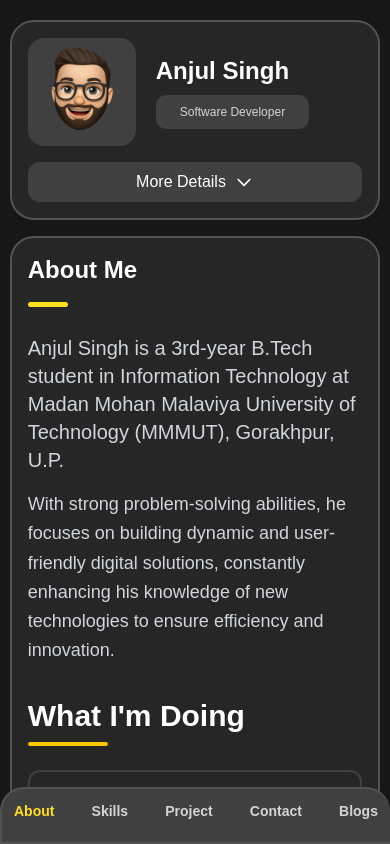
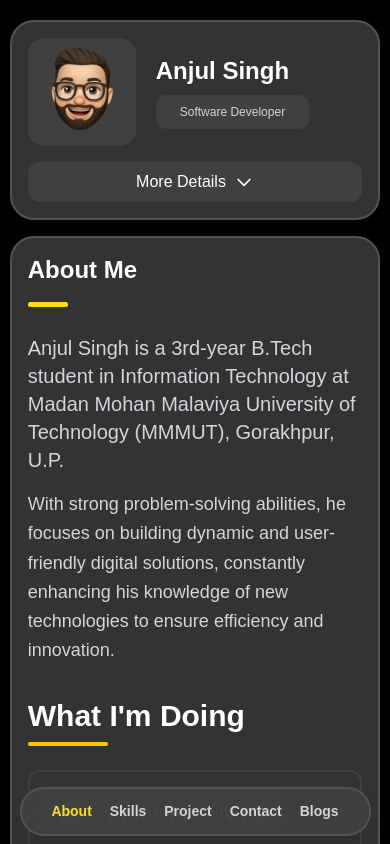
Before and after one commit to npmanjul/Anjuls-Portfolio, a Next.js app: page / in a window 390 px wide. Shown: the top 844 px of the page. Built offline with nearby package versions, Linux system fonts and the light colour scheme.

Commit message:
fix navigation bar

```diff
--- a/src/app/page.tsx
+++ b/src/app/page.tsx
@@ -5,16 +5,17 @@ import Skills from "./page/skills";
 import Project from "./page/project";
 import Contact from "./page/contact";
 import Image from "next/image";
+import Navigation from "../components/navigation/Navigation";
 
 export default function Home() {
   const [activeTab, setActiveTab] = useState("about");
   const [showMobileMenu, setShowMobileMenu] = useState(false);
 
   return (
-    <div className="flex items-center justify-center h-full lg:h-screen w-full min-h-[100vh]  bg-neutral-900">
+    <div className="relative flex items-center justify-center h-full lg:h-screen w-full min-h-[100vh]  bg-black">
       <div className="lg:max-w-[1500px] py-5 pb-15 lg:py-15 w-full flex lg:flex-row flex-col items-center lg:items-start justify-start lg:justify-center gap-4 md:gap-6 h-full">
         {/* left part */}
-        <div className="flex flex-col items-center justify-center border-2 border-neutral-600 bg-neutral-800 h-auto lg:h-full w-[95%] lg:w-[25%] xl:w-[20%]  rounded-3xl max-h-[auto] lg:max-h-[1000px] p-4 sm:p-8 lg:p-0">
+        <div className="flex flex-col items-center justify-center border-2 border-neutral-600 bg-white/20 backdrop-blur-sm h-auto lg:h-full w-[95%] lg:w-[25%] xl:w-[20%]  rounded-3xl max-h-[auto] lg:max-h-[1000px] p-4 sm:p-8 lg:p-0">
           <div className="flex flex-col items-center justify-evenly w-full h-full lg:pt-5">
             <div className="flex flex-row lg:flex-col items-center justify-start lg:justify-center gap-5 md:gap-10 lg:gap-2 w-full">
               <div className="bg-neutral-700 p-1 rounded-2xl">
@@ -348,50 +349,9 @@ export default function Home() {
         </div>
 
         {/* Right Part */}
-        <div className="relative bg-neutral-800 border-2 border-neutral-600 h-auto lg:h-full w-[95%] lg:w-[60%] max-h-[100%]  lg:max-h-[1000px] rounded-3xl overflow-y-auto scrollbar-hide">
-          <div className="fixed lg:sticky bottom-0 lg:bottom-auto left-0 lg:left-auto right-0 lg:right-auto w-full lg:w-[60%] p-3 lg:p-5 bg-neutral-700 border-t-2 lg:border-t-0 border-l-2 border-b-2 border-neutral-600 rounded-t-3xl lg:rounded-t-none lg:rounded-bl-3xl ml-auto to-transparent z-50">
-            <div className="w-full flex items-center justify-between lg:justify-evenly font-bold text-[14px] lg:text-[16px] text-neutral-300 overflow-x-auto">
-              <button
-                className={`pb-2 cursor-pointer whitespace-nowrap ${
-                  activeTab === "about" ? "font-bold text-yellow-300" : ""
-                }`}
-                onClick={() => setActiveTab("about")}
-              >
-                About
-              </button>
-              <button
-                className={`pb-2 cursor-pointer whitespace-nowrap ${
-                  activeTab === "skills" ? "font-bold text-yellow-300" : ""
-                }`}
-                onClick={() => setActiveTab("skills")}
-              >
-                Skills
-              </button>
-              <button
-                className={`pb-2 cursor-pointer whitespace-nowrap ${
-                  activeTab === "projects" ? "font-bold text-yellow-300" : ""
-                }`}
-                onClick={() => setActiveTab("projects")}
-              >
-                Project
-              </button>
-              <button
-                className={`pb-2 cursor-pointer whitespace-nowrap ${
-                  activeTab === "contact" ? "font-bold text-yellow-300" : ""
-                }`}
-                onClick={() => setActiveTab("contact")}
-              >
-                Contact
-              </button>
-              <button
-                className={`pb-2 cursor-pointer whitespace-nowrap ${
-                  activeTab === "blogs" ? "font-bold text-yellow-300" : ""
-                }`}
-                onClick={() => setActiveTab("blogs")}
-              >
-                Blogs
-              </button>
-            </div>
+        <div className="relative bg-white/20 backdrop-blur-sm border-2 border-neutral-600 h-auto lg:h-full w-[95%] lg:w-[60%] max-h-[100%]  lg:max-h-[1000px] rounded-3xl overflow-y-auto scrollbar-hide">
+          <div className="hidden lg:block lg:sticky lg:bottom-auto lg:top-0 lg:left-auto lg:right-auto w-full lg:w-[60%] p-3 lg:p-5 bg-neutral-700/95 backdrop-blur-xl border-t-2 lg:border-t-0 border-l-2 border-b-2 border-neutral-600 rounded-t-3xl lg:rounded-t-none lg:rounded-bl-3xl ml-auto z-50 shadow-lg">
+            <Navigation activeTab={activeTab} setActiveTab={setActiveTab} />
           </div>
           <div className="absolute top-0 left-0 p-4 lg:p-8">
             <div className="text-white font-bold text-2xl lg:text-4xl">
@@ -405,7 +365,7 @@ export default function Home() {
               <div className="w-[40px] lg:w-[60px] h-[5px] absolute top-16 lg:top-20 left-4 lg:left-8 bg-yellow-300 rounded-full"></div>
             </div>
           </div>
-          <div className="h-full gap-6 w-full p-4 lg:p-10   mt-20 lg:mt-2">
+          <div className="h-full gap-6 w-full p-4 lg:p-10  mt-20 lg:mt-2">
             {/* Tab Content */}
             <div>
               {activeTab === "about" && <About />}
@@ -417,6 +377,9 @@ export default function Home() {
           </div>
         </div>
       </div>
+      <div className="fixed bottom-2 lg:hidden  w-[90%] lg:w-[60%] p-3 lg:p-5 bg-neutral-700/95 backdrop-blur-xl border-2 lg:border-t-0  border-neutral-600 rounded-3xl lg:rounded-t-none lg:rounded-bl-3xl ml-auto z-50 shadow-lg">
+        <Navigation activeTab={activeTab} setActiveTab={setActiveTab} />
+      </div>
     </div>
   );
 }
--- /dev/null
+++ b/src/components/navigation/Navigation.tsx
@@ -0,0 +1,52 @@
+import React from "react";
+
+const Navigation = ({ activeTab, setActiveTab }: any) => {
+  return (
+    <>
+      <div className="w-full flex items-center justify-evenly font-bold text-[14px] lg:text-[16px] text-neutral-300 overflow-x-auto scrollbar-hide">
+        <button
+          className={`lg:pb-2 cursor-pointer whitespace-nowrap ${
+            activeTab === "about" ? "font-bold text-yellow-300" : ""
+          }`}
+          onClick={() => setActiveTab("about")}
+        >
+          About
+        </button>
+        <button
+          className={`lg:pb-2 cursor-pointer whitespace-nowrap ${
+            activeTab === "skills" ? "font-bold text-yellow-300" : ""
+          }`}
+          onClick={() => setActiveTab("skills")}
+        >
+          Skills
+        </button>
+        <button
+          className={`lg:pb-2 cursor-pointer whitespace-nowrap ${
+            activeTab === "projects" ? "font-bold text-yellow-300" : ""
+          }`}
+          onClick={() => setActiveTab("projects")}
+        >
+          Project
+        </button>
+        <button
+          className={`lg:pb-2 cursor-pointer whitespace-nowrap ${
+            activeTab === "contact" ? "font-bold text-yellow-300" : ""
+          }`}
+          onClick={() => setActiveTab("contact")}
+        >
+          Contact
+        </button>
+        <button
+          className={`lg:pb-2 cursor-pointer whitespace-nowrap ${
+            activeTab === "blogs" ? "font-bold text-yellow-300" : ""
+          }`}
+          onClick={() => setActiveTab("blogs")}
+        >
+          Blogs
+        </button>
+      </div>
+    </>
+  );
+};
+
+export default Navigation;
--- /dev/null
+++ b/tailwind.config.js
@@ -0,0 +1,19 @@
+/** @type {import('tailwindcss').Config} */
+module.exports = {
+  content: [
+    "./src/pages/**/*.{js,ts,jsx,tsx,mdx}",
+    "./src/components/**/*.{js,ts,jsx,tsx,mdx}",
+    "./src/app/**/*.{js,ts,jsx,tsx,mdx}",
+  ],
+  theme: {
+    extend: {
+      keyframes: {
+        wave: {
+          "0%, 100%": { transform: "scaleY(1)" },
+          "50%": { transform: "scaleY(0.5)" },
+        },
+      },
+    },
+  },
+  plugins: [],
+};
```
